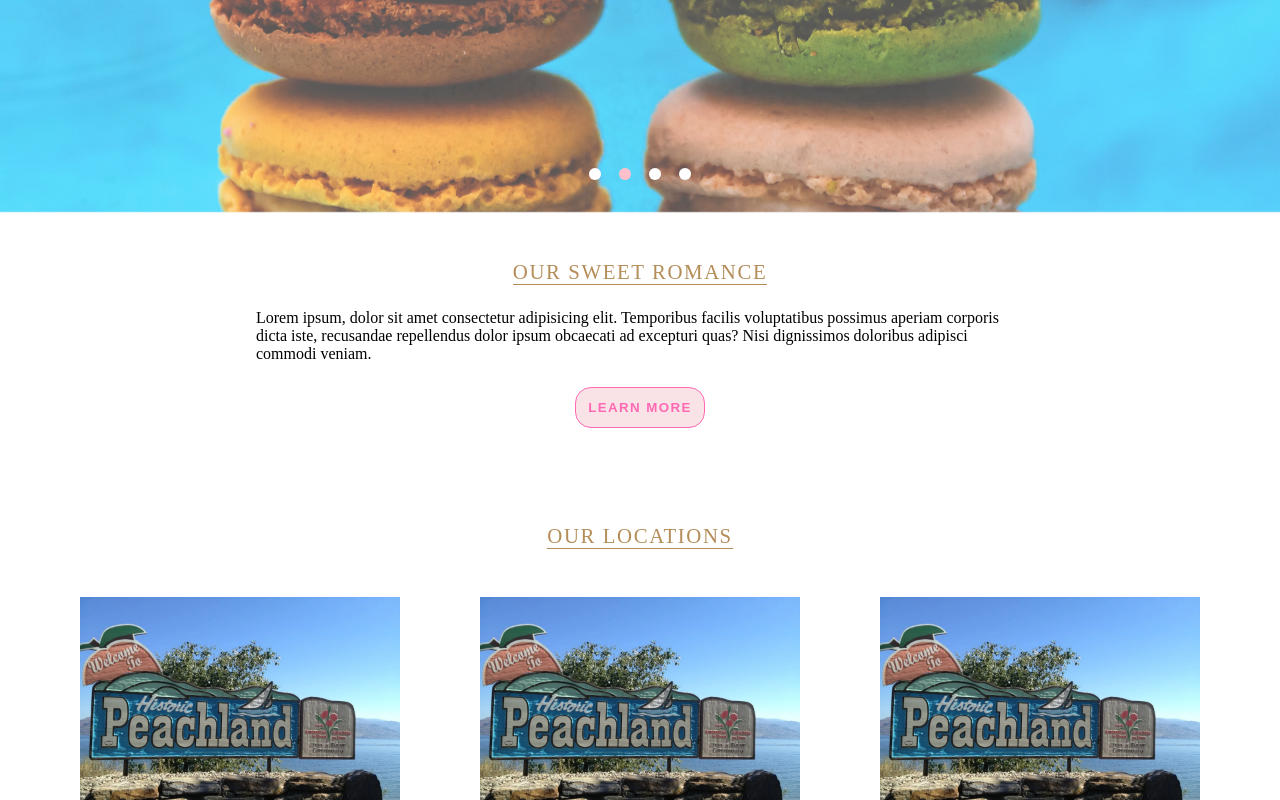
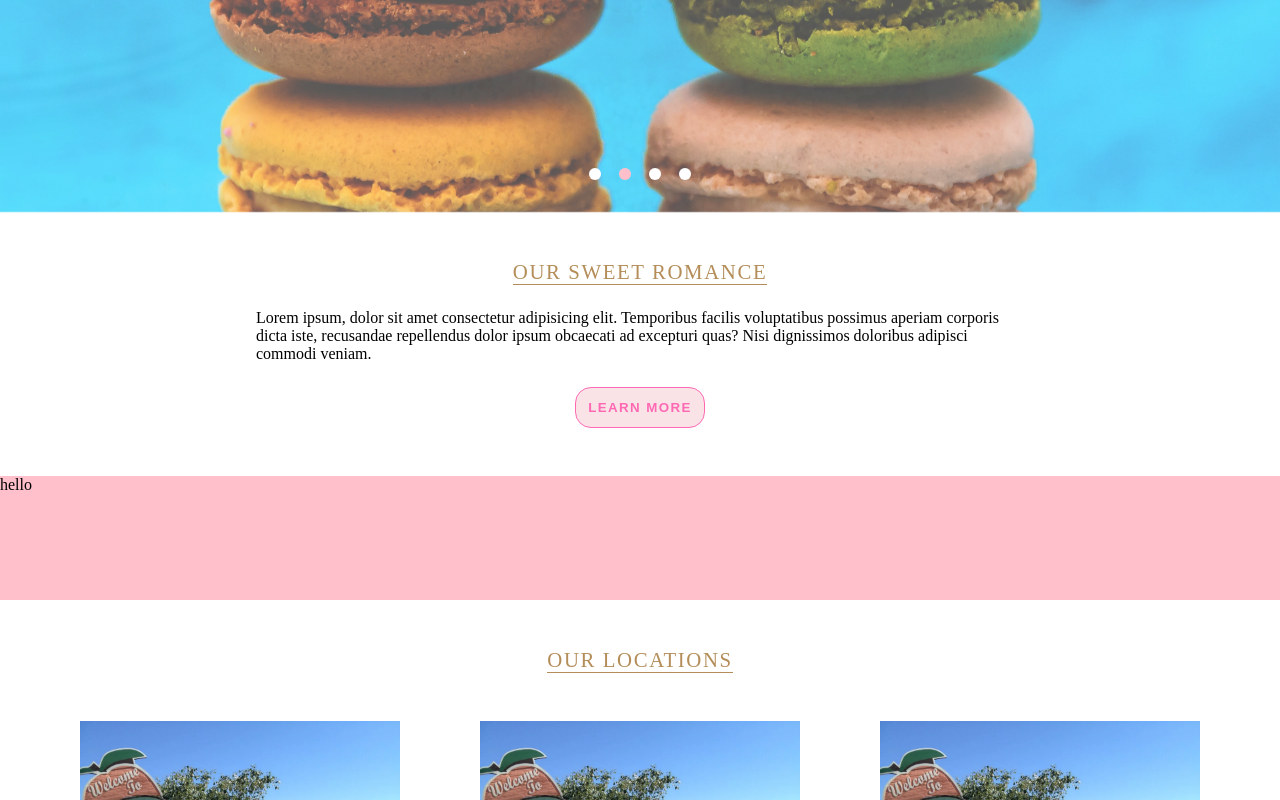
Before and after one commit to Smoopfrog/asweetromance, a React (Create React App) app: page / in a window 1280 px wide. Shown: the part 377-1177 px from the top of the page. Built offline with nearby package versions, Linux system fonts and the light colour scheme.

Commit message:
create banner and get image

```diff
--- a/src/App.js
+++ b/src/App.js
@@ -1,4 +1,5 @@
 import About from "./Components/About";
+import Banner from "./Components/Banner";
 import Header from "./Components/Header";
 import HeroPage from "./Components/HeroPage";
 import Locations from "./Components/Locations";
@@ -9,6 +10,7 @@ function App() {
       <Header />
       <HeroPage />
       <About />
+      <Banner />
       <Locations />
     </div>
   );
--- /dev/null
+++ b/src/Components/Banner.jsx
@@ -0,0 +1,11 @@
+import "../Styles/Banner.css";
+
+const Banner = () => {
+  return (
+    <div className="banner">
+      <div>hello</div>
+    </div>
+  );
+};
+
+export default Banner;
--- /dev/null
+++ b/src/Styles/Banner.css
@@ -0,0 +1,5 @@
+.banner {
+  height: 124px;
+  width: 100%;
+  background-color: pink;
+}/*# sourceMappingURL=Banner.css.map */
--- /dev/null
+++ b/src/Styles/Banner.scss
@@ -0,0 +1,5 @@
+.banner {
+  height: 124px;
+  width: 100%;
+  background-color: pink;
+}
```
Also changed, not shown: src/Assets/banner.webp (added), 1 other file (tests, documents, lock files or other folders).
